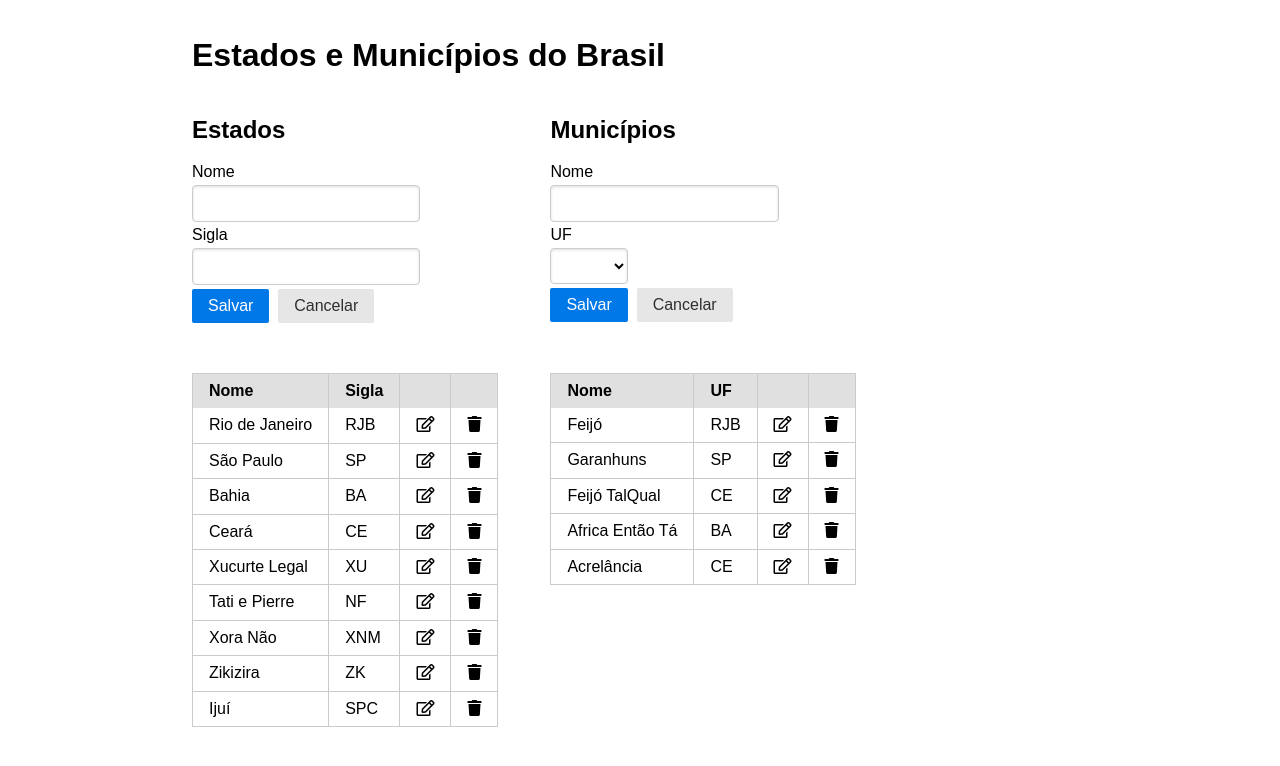
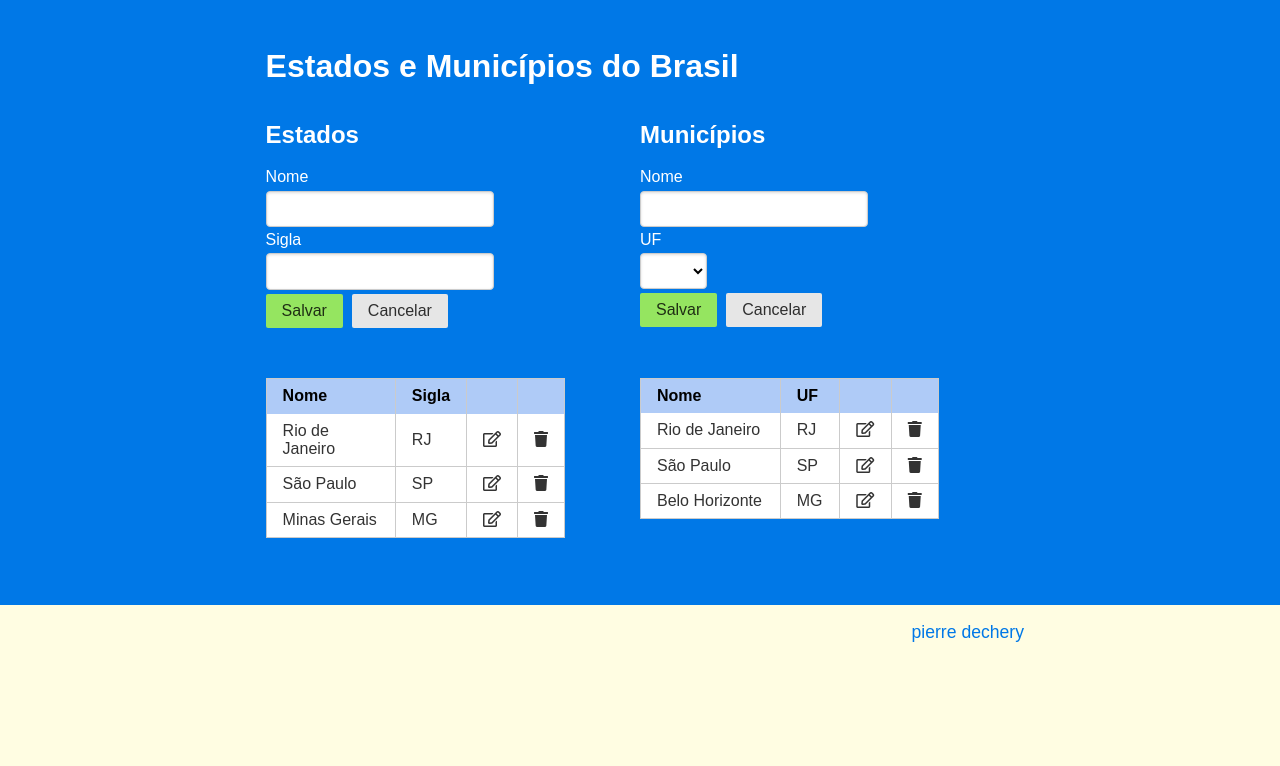
Before and after one commit to pdechery/Desafio-React, a React (Create React App) app: page / in a window 1280 px wide. Shown: the top 766 px of the page. Built offline with nearby package versions, Linux system fonts and the light colour scheme; data requests are answered from the project's data file.

Commit message:
Melhorias finais

```diff
--- a/db/db.json
+++ b/db/db.json
@@ -2,7 +2,7 @@
   "ufs": [
     {
       "nome": "Rio de Janeiro",
-      "sigla": "RJB",
+      "sigla": "RJ",
       "id": 3
     },
     {
@@ -11,69 +11,26 @@
       "id": 4
     },
     {
-      "nome": "Bahia",
-      "sigla": "BA",
+      "nome": "Minas Gerais",
+      "sigla": "MG",
       "id": 5
-    },
-    {
-      "nome": "Ceará",
-      "sigla": "CE",
-      "id": 6
-    },
-    {
-      "nome": "Xucurte Legal",
-      "sigla": "XU",
-      "id": 7
-    },
-    {
-      "nome": "Tati e Pierre",
-      "sigla": "NF",
-      "id": 8
-    },
-    {
-      "nome": "Xora Não",
-      "sigla": "XNM",
-      "id": 9
-    },
-    {
-      "nome": "Zikizira",
-      "sigla": "ZK",
-      "id": 10
-    },
-    {
-      "nome": "Ijuí",
-      "sigla": "SPC",
-      "id": 11
     }
   ],
   "municipios": [
     {
       "id": 0,
-      "nome": "Feijó",
+      "nome": "Rio de Janeiro",
       "ufId": 3
     },
     {
-      "id": 0,
-      "nome": "Garanhuns",
+      "id": 1,
+      "nome": "São Paulo",
       "ufId": 4
     },
     {
-      "nome": "Feijó TalQual",
-      "ufId": 6,
-      "id": 1
-    },
-    {
-      "nome": "Africa Então Tá",
-      "ufId": 5,
-      "id": 3
-    },
-    {
-      "nome": "Acrelância",
-      "ufId": 6,
-      "id": 4
+      "id": 2,
+      "nome": "Belo Horizonte",
+      "ufId": 5
     }
-  ],
-  "profile": {
-    "name": "typicode"
-  }
+  ]
 }
--- a/public/index.html
+++ b/public/index.html
@@ -5,12 +5,73 @@
     <title>Desafio Front-End Working-Minds</title>
     <style>
         #container {
+          background-color: rgb(0, 120, 231);
           padding: 1em;
+        }
+        #topo {
+          padding: 2em 0 1em;
+        }
+        .center {
+          margin: 0 auto;
+          width: 60%;
+        }
+        #footer {
+          text-align: right;
+          font-size: 1.1em;
+          padding: 1em 0;
+          width: 60%!important;
+        }
+        #footer a {
+          color: rgb(0, 120, 231);
+          text-decoration: none;
+        }
+        body {
+          background-color: #fffde2;
+        }
+        h1, h2, label {
+          color: #fff;
+        }
+        #container {
+          padding: 1em;
+        }
+        table {
+          width: 80%;
           background-color: #fff;
+        }
+        td {
+          background-color: #fff;
+          color: #333;
+        }
+        th {
+          background-color: #afcbf7;
+        }
+        button.button-submit {
+          background-color: #95e560;
         }
     </style>
 </head>
 <body>
-    <div id="container" class="pure-g" style="margin: 0 auto; width: 70%;"></div>
+  <div id="container">
+
+    <div id="topo" class="center">
+      <div class="pure-g">
+        <div class="pure-u-1">
+          <h1 style="margin: 0;">Estados e Municípios do Brasil</h1>
+        </div>
+      </div>
+    </div>
+
+    <div class="center">
+      <div id="root" class="pure-g"></div>
+    </div>
+
+    <p>&nbsp;</p>
+
+  </div>
+
+  <div id="footer" class="center">
+    <a href="http://decheryweb.com.br" target="_blank">pierre dechery</a>
+  </div>
+
 </body>
 </html>
--- a/src/App.js
+++ b/src/App.js
@@ -43,10 +43,7 @@ class App extends Component {
     fetch('http://localhost:3001/ufs')
     .then(res => {
       if(!res.ok) {
-          throw {
-            'statusCode': 401,
-            'message': "Falta o xuxu"
-          };
+          throw new Error("Houve um problema com a requisição, tente novamente");
       }
       return res.json();
     })
@@ -57,10 +54,7 @@ class App extends Component {
       // pegar municípios
       return fetch('http://localhost:3001/municipios').then(res => {
         if(!res.ok) {
-            throw {
-              'statusCode': 401,
-              'message': "Falta o tomate"
-            };
+            throw new Error("Houve um problema com a requisição, tente novamente");
         }
         return res.json();
       }).then(data => {
@@ -78,7 +72,6 @@ class App extends Component {
   render(){
     return (
       <div className="pure-u-1">
-        <h1>Estados e Municípios do Brasil</h1>
         <UF ufs={this.state.ufs} setUFs={this.setUFs} />
         <Municipios ufs={this.state.ufs} municipios={this.state.municipios} setMncps={this.setMunicipios} />
       </div>
--- a/src/Municipios.js
+++ b/src/Municipios.js
@@ -46,9 +46,9 @@ class Municipios extends Component {
     let valid = true;
     const regex = /^[^0-9]*$/;
 
-    const NoNameValidation = !this.state.mNome ? 'É necessário informar o nome do Município' : '';
-    const NoUFValidation = !this.state.mUfId ? 'É necessário informar a sigla do Município' : '';
-    const RegexValidation = !regex.test(this.state.mNome) ? 'O nome do município deve conter somente letras' : '';
+    const NoNameValidation = !this.state.mNome ? 'É necessário informar o NOME do Município' : '';
+    const NoUFValidation = !this.state.mUfId ? 'É necessário informar a SIGLA do Município' : '';
+    const RegexValidation = !regex.test(this.state.mNome) ? 'O NOME do município deve conter somente letras' : '';
 
     if(NoNameValidation || NoUFValidation || RegexValidation) {
       this.setState(state => {
@@ -105,7 +105,7 @@ class Municipios extends Component {
     })
     .then(res => {
         if(!res.ok){
-          throw new Error('Houve um problema com a requisição. Tente novamente.');
+          throw new Error("Houve um problema com a requisição, tente novamente");
         }
         return res.json();
     })
@@ -152,7 +152,7 @@ class Municipios extends Component {
 
   render(){
     return (
-      <div className="pure-u-2-5">
+      <div className="pure-u-1-2">
         {this.state.invalidForm && <ValidationErrors errors={this.state.validationErrors} />}
         <h2>Municípios</h2>
         <MunicipiosForm
--- a/src/UF.js
+++ b/src/UF.js
@@ -31,8 +31,12 @@ class UF extends Component {
 
   handleInputChange(event){
     const target = event.target;
-    const [value,name] = [target.value, target.name];
+    let [value,name] = [target.value, target.name];
     let stateVal = (name === 'nome') ? 'ufNome' : 'ufSigla';
+    if(name === 'sigla') {
+      console.log(value);
+      value = value.toUpperCase();
+    }
     this.setState({
       [stateVal]: value
     })
@@ -52,10 +56,10 @@ class UF extends Component {
     const regex = /^[^0-9]*$/;
     const siglas = this.props.ufs.map((item) => {return item.sigla});
 
-    const NoNameValidation = !this.state.ufNome ? 'É necessário informar o nome do Estado' : '';
-    const NoUFValidation = !this.state.ufSigla ? 'É necessário informar a sigla do Estado' : '';
-    const RegexValidation = !regex.test(this.state.ufNome) ? 'O nome do Estado deve conter somente letras' : '';
-    const RegexValidationSigla = !regex.test(this.state.ufSigla) ? 'A sigla deve conter somente letras' : '';
+    const NoNameValidation = !this.state.ufNome ? 'É necessário informar o NOME do Estado' : '';
+    const NoUFValidation = !this.state.ufSigla ? 'É necessário informar a SIGLA do Estado' : '';
+    const RegexValidation = !regex.test(this.state.ufNome) ? 'O NOME do Estado deve conter somente letras' : '';
+    const RegexValidationSigla = !regex.test(this.state.ufSigla) ? 'A SIGLA deve conter somente letras' : '';
     const ExistantUFValidation = !this.state.ufId && siglas.includes(this.state.ufSigla) ? 'Sigla já existente' : ''; // somente no Create
 
     if(NoNameValidation || NoUFValidation || RegexValidation || RegexValidationSigla || ExistantUFValidation) {
@@ -104,9 +108,7 @@ class UF extends Component {
     })
     .then(res => {
         if(!res.ok){
-          throw {
-            msg:'Houve um problema com a requisição. Tente novamente.'
-          };
+          throw new Error("Houve um problema com a requisição, tente novamente");
         }
         return res.json();
     })
@@ -126,7 +128,6 @@ class UF extends Component {
           return uf;
         });
       }
-      console.log(ufsCopy);
       this.props.setUFs(ufsCopy);
     })
     .catch((error) => {
@@ -141,7 +142,7 @@ class UF extends Component {
     })
     .then(res => {
       if(!res.ok){
-        throw new Error('Houve um problema com a requisição. Tente novamente.');
+        throw new Error("Houve um problema com a requisição, tente novamente");
       }
       return res.json();
     })
@@ -158,7 +159,7 @@ class UF extends Component {
 
   render(){
     return (
-      <div className="pure-u-2-5">
+      <div className="pure-u-1-2">
         {this.state.invalidForm && <ValidationErrors errors={this.state.validationErrors} />}
         <h2>Estados</h2>
         <EstadosForm
--- a/src/index.js
+++ b/src/index.js
@@ -8,5 +8,5 @@ ReactDOM.render(
   <React.StrictMode>
     <App />
   </React.StrictMode>,
-  document.getElementById('container')
+  document.getElementById('root')
 );
--- a/src/subcomponents/EstadosForm.js
+++ b/src/subcomponents/EstadosForm.js
@@ -4,10 +4,10 @@ function EstadosForm(props){
   return (
     <form action="" className="pure-form pure-form-stacked" onSubmit={props.submitForm} >
         <label htmlFor="stacked-nome">Nome</label>
-        <input type="text" name="nome" value={props.nome} onChange={props.handleInputChange} />
+        <input type="text" name="nome" value={props.nome} minLength="4" maxLength="20" onChange={props.handleInputChange} />
         <label htmlFor="stacked-sigla">Sigla</label>
-        <input type="text" name="sigla" value={props.sigla} onChange={props.handleInputChange} />
-        <button type="submit" className="pure-button pure-button-primary">Salvar</button>&nbsp;&nbsp;
+        <input type="text" name="sigla" value={props.sigla} minLength="2" maxLength="2" onChange={props.handleInputChange} />
+        <button type="submit" className="pure-button button-submit">Salvar</button>&nbsp;&nbsp;
         <button type="button" onClick={props.ClearFields} className="pure-button">Cancelar</button>
     </form>
   )
--- a/src/subcomponents/MunicipiosForm.js
+++ b/src/subcomponents/MunicipiosForm.js
@@ -4,7 +4,7 @@ function MunicipiosForm(props){
   return (
     <form action="" className="pure-form pure-form-stacked" onSubmit={props.submitForm}>
       <label htmlFor="stacked-nome">Nome</label>
-      <input type="text" name="nome" value={props.nome} onChange={props.handleInputChange} onBlur={props.handleBlur} />
+      <input type="text" name="nome" value={props.nome} onChange={props.handleInputChange} minLength="4" maxLength="30" onBlur={props.handleBlur} />
       <label htmlFor="stacked-sigla">UF</label>
       <select id="stacked-state" name="uf" onChange={props.handleInputChange} onBlur={props.handleBlur}>
         <option value=""></option>
@@ -14,7 +14,7 @@ function MunicipiosForm(props){
           ))
         }
       </select>
-      <button type="submit" className="pure-button pure-button-primary">Salvar</button>&nbsp;&nbsp;
+      <button type="submit" className="pure-button button-submit">Salvar</button>&nbsp;&nbsp;
       <button type="button" onClick={props.ClearFields} className="pure-button">Cancelar</button>
     </form>
   )
--- a/src/subcomponents/ValidationErrors.js
+++ b/src/subcomponents/ValidationErrors.js
@@ -6,6 +6,7 @@ function ValidationErrors(props) {
     props.errors.map((error, index) => {
       return error !== '' &&
         <Notification
+          key={index}
           type='error'
           title='Atenção'
           text={error}
```
Also changed, not shown: 1 other file (tests, documents, lock files or other folders).
